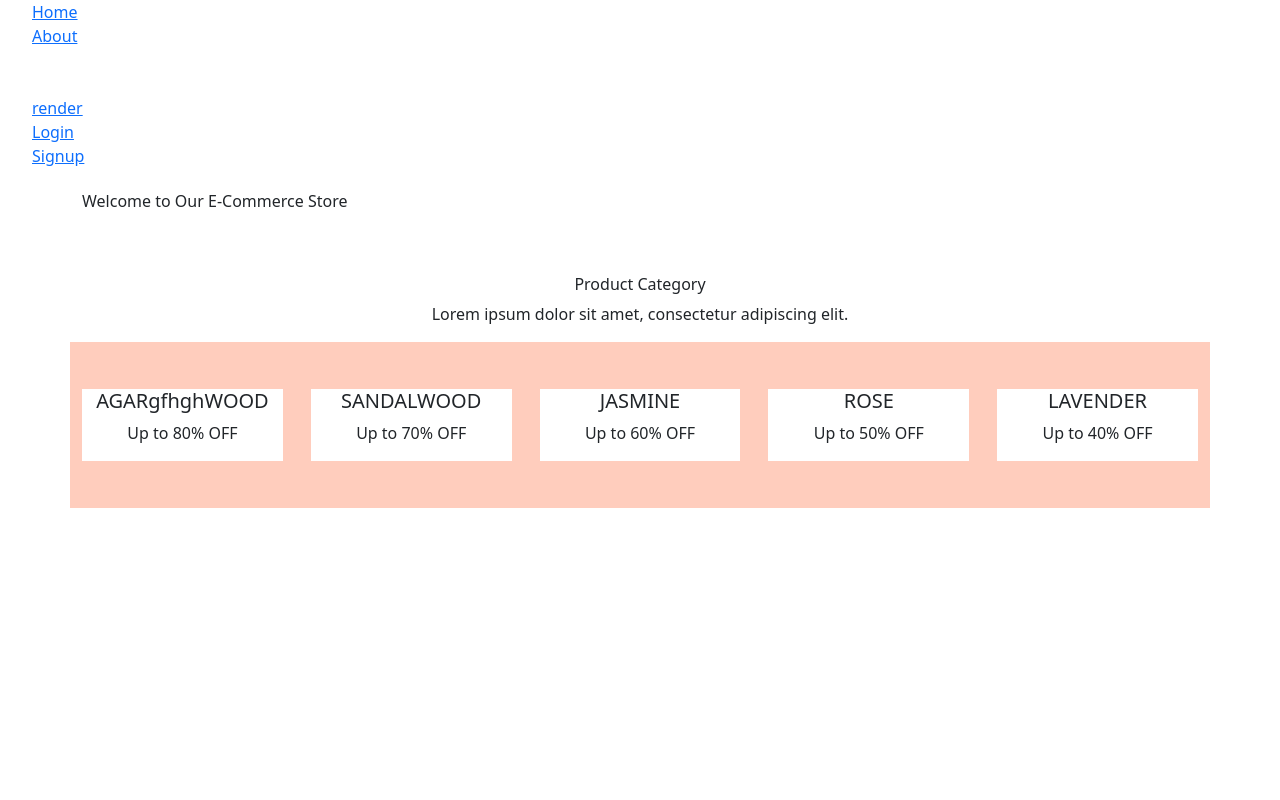
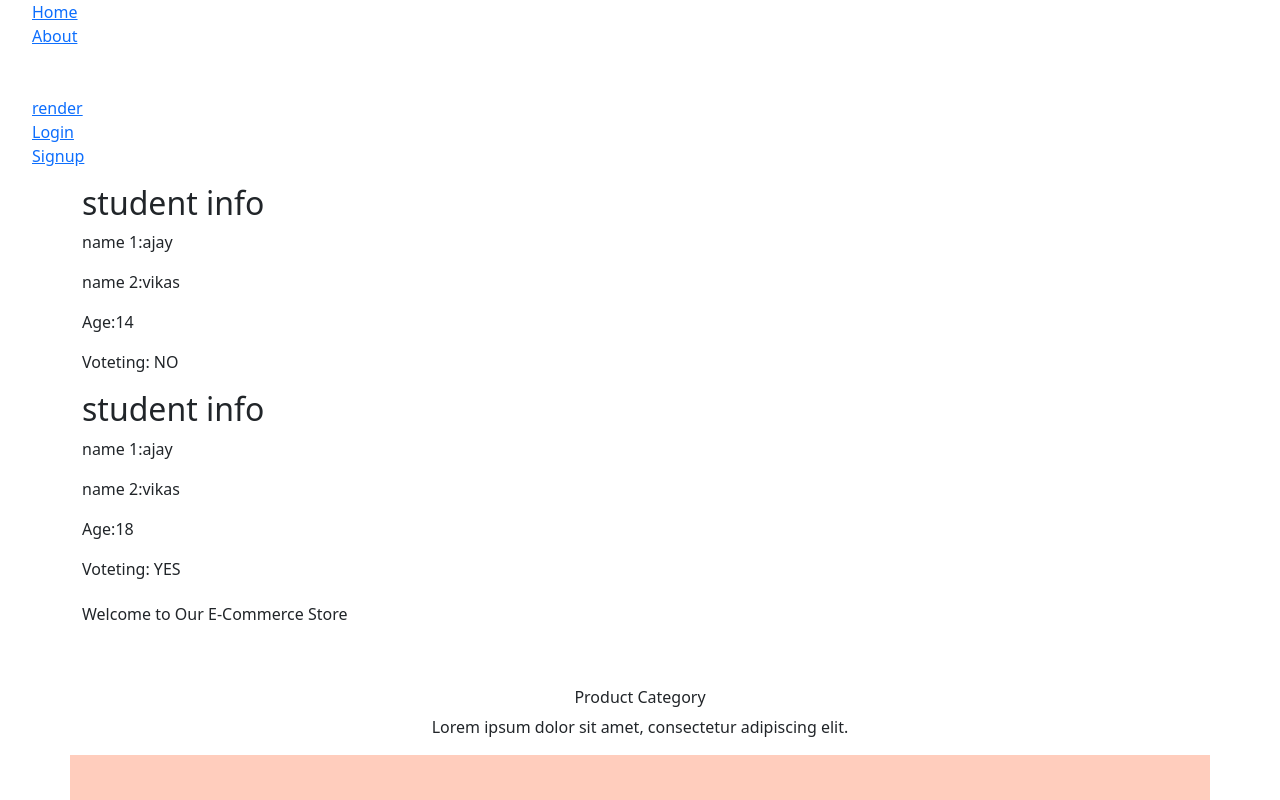
Before and after one commit to vikas-nagarwal/my-react-app-2025, a React (Create React App) app: page / in a window 1280 px wide. Shown: the top 800 px of the page. Built offline with nearby package versions, Linux system fonts and the light colour scheme; a web font is replaced by a local one.

Commit message:
funcation callinng
funcation callinng

```diff
--- a/src/Pages/About.js
+++ b/src/Pages/About.js
@@ -4,7 +4,56 @@ import "bootstrap/dist/css/bootstrap.min.css";
 import { appName, version, greet } from "./globals";
 import Product from "../Components/product";
 
-// return `${newSkill} added successfully to ${this.name}!`;
+const studentdata = {
+  name: "Vikas",
+  age: 24,
+  skills: ["HTML", "CSS", "JavaScript", "React"],
+  id: 101,
+  getDetails() {
+    return `${this.name} is ${this.age} years old and knows ${this.skills.join(
+      ", "
+    )}.`;
+  },
+};
+
+console.log(studentdata.getDetails());
+let stuendtsssss = {
+  age2: 10,
+  nameg: "gdfdf",
+  age: 20,
+  collage: "ssmd",
+  colage() {
+    return `${this.age2}, ${this.nameg}, ${this.age}, ${this.collage}`;
+  },
+};
+console.log(stuendtsssss.colage());
+
+function hement() {
+  let name = "rahul";
+  let namte = "raj";
+  let agee = 20;
+  console.log(name);
+  console.log(namte);
+  console.log(agee);
+}
+hement();
+
+// var
+var age = 24;
+var name1 = "Viddkashh";
+var name = "Vikashh";
+var name = "Visskashh";
+
+var isStudent = true;
+console.log(name);
+console.log(name);
+
+console.log(name1);
+// var end
+function Vikas1() {
+  console.log(name);
+}
+Vikas1();
 
 let fruits1 = ["Apple", "Banana", "Mango"];
 function Vikas() {
@@ -106,19 +155,7 @@ console.log(students[0].getDetails());
 // end
 
 // task2
-const studentdata = {
-  name: "Vikas",
-  age: 24,
-  skills: ["HTML", "CSS", "JavaScript", "React"],
-  id: 101,
-  getDetails() {
-    return `${this.name} is ${this.age} years old and knows ${this.skills.join(
-      ", "
-    )}.`;
-  },
-};
 
-console.log(studentdata.getDetails());
 let vikas3 = {
   age: 24,
   id: 101,
@@ -238,6 +275,8 @@ const About = () => {
   const myCar = new Car("Rahul", 20, 25);
 
   return (
+    <>
+      <div className="container"></div>
       <div className="container py-5 text-center">
         {/* 🔸 Student Section */}
         <section className="mb-5">
@@ -287,6 +326,7 @@ const About = () => {
         {/* <Footer /> */}
         <Product />
       </div>
+    </>
   );
 };
 
--- a/src/Pages/Home.js
+++ b/src/Pages/Home.js
@@ -1,6 +1,21 @@
 import React, { Component } from "react";
 import "../App.css";
 import "bootstrap/dist/css/bootstrap.min.css";
+
+function student5(age) {
+  let name4 = "ajay";
+  let name5 = "vikas";
+
+  let is_voter = "";
+  if (age >= 18) {
+    is_voter = "YES";
+  } else {
+    is_voter = "NO";
+  }
+  return { name4, name5, age, is_voter };
+}
+const dataName = student5(14);
+const dataName2 = student5(18);
 
 class Home extends Component {
   render() {
@@ -14,6 +29,22 @@ class Home extends Component {
 
     return (
       <>
+        <div className="container">
+          <h2>student info</h2>
+          <p>name 1:{dataName.name4}</p>
+          <p>name 2:{dataName.name5}</p>
+          <p>Age:{dataName.age}</p>
+          <p>Voteting: {dataName.is_voter}</p>
+        </div>
+
+        <div className="container">
+          <h2>student info</h2>
+          <p>name 1:{dataName2.name4}</p>
+          <p>name 2:{dataName2.name5}</p>
+          <p>Age:{dataName2.age}</p>
+          <p>Voteting: {dataName2.is_voter}</p>
+        </div>
+
         <div className="container py-2 bgcolor">
           <div className="row align-items-center">
             <div className="col-12 col-md-6 mb-2 mb-md-0">
```
Lines whose indentation alone changed are shown as unchanged.
